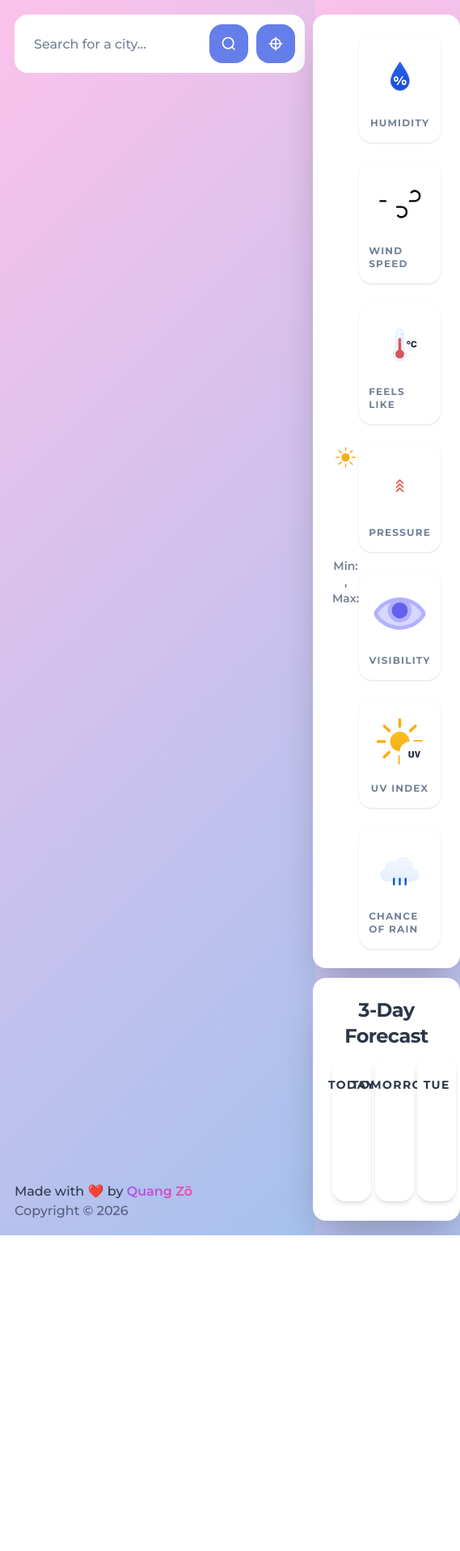
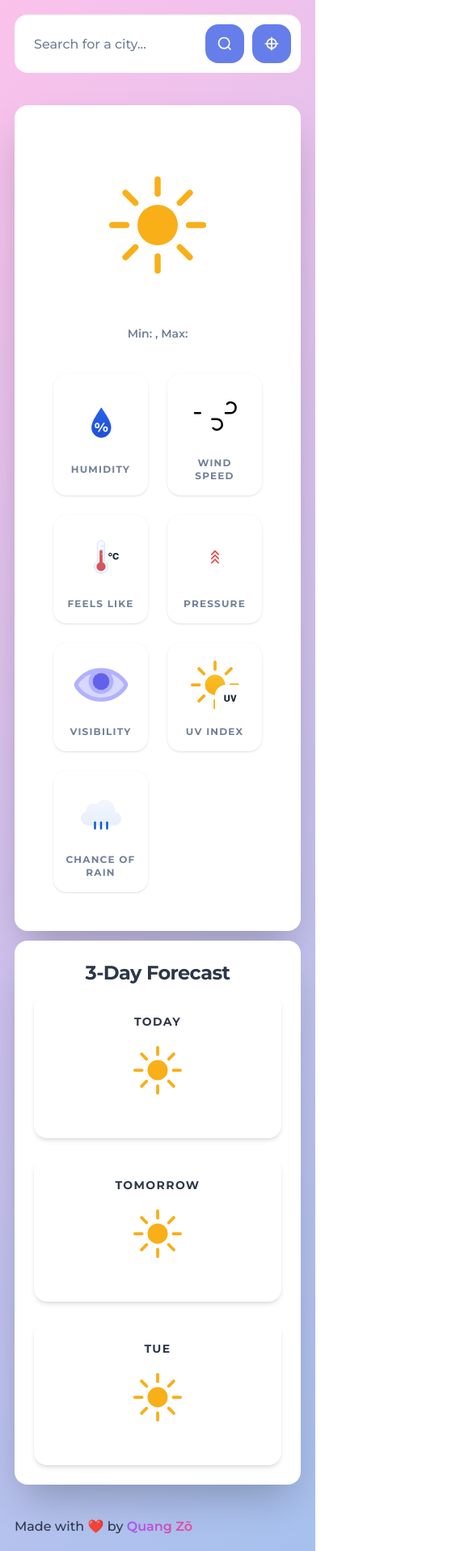
Before and after one commit to QuocThinh2312/weather-app, a website built with Vite: page index.html in a window 390 px wide. Shown: the whole page at 81% size, 569 px wide, since content can reach past the window. Before the commit the page ends 1526 px from the top, so only its background shows below. Built offline with nearby package versions, Linux system fonts and the light colour scheme; no server answers.

Commit message:
upload code

```diff
--- a/index.html
+++ b/index.html
@@ -25,8 +25,8 @@
 
     <title>Weather App</title>
   </head>
-  <body class="font-primary bg-[linear-gradient(135deg,#fbc2eb_0%,#a6c1ee_100%)] p-4.5">
-    <div class="grid grid-cols-[1fr_3fr] items-start gap-2.5">
+  <body class="font-primary bg-[linear-gradient(135deg,#fbc2eb_0%,#a6c1ee_100%)] p-4.5 lg:h-dvh">
+    <div class="grid h-full grid-cols-1 items-start gap-10 lg:grid-cols-[1fr_3fr] lg:gap-2.5">
       <div class="flex h-full flex-col justify-between">
         <!-- Search Form -->
         <form
@@ -34,17 +34,17 @@
           action=""
           autocomplete="off"
           spellcheck="false"
-          class="mb-8 flex items-center gap-2.5 rounded-2xl bg-white p-3 text-white"
+          class="flex items-center gap-2.5 rounded-2xl bg-white p-3 text-white lg:mb-8"
         >
           <input
             id="search-input"
             type="text"
             placeholder="Search for a city..."
-            class="text-text-primary placeholder:text-text-secondary h-full flex-1 px-3 font-medium"
+            class="text-text-primary placeholder:text-text-secondary mr-auto h-full max-w-[60%] flex-1 px-3 font-medium md:mr-0 md:max-w-none"
           />
 
           <button
-            class="bg-primary flex size-12 items-center justify-center rounded-2xl transition-transform duration-150 hover:opacity-80 active:scale-110"
+            class="bg-primary flex size-12 shrink-0 items-center justify-center rounded-2xl transition-transform duration-150 hover:opacity-80 active:scale-110"
             type="submit"
           >
             <svg width="20" height="20" viewBox="0 0 24 24" fill="none" stroke="currentColor" stroke-width="2">
@@ -55,7 +55,7 @@
 
           <button
             id="location-btn"
-            class="bg-primary flex size-12 items-center justify-center rounded-2xl transition-transform duration-150 hover:opacity-80 active:scale-110"
+            class="bg-primary flex size-12 shrink-0 items-center justify-center rounded-2xl transition-transform duration-150 hover:opacity-80 active:scale-110"
             type="button"
           >
             <svg width="20" height="20" viewBox="0 0 24 24" fill="none" stroke="currentColor" stroke-width="2">
@@ -66,7 +66,7 @@
         </form>
 
         <!-- Author -->
-        <div id="footer-text" class="text-text-primary font-medium">
+        <div data-role="footer-text" class="text-text-primary hidden font-medium lg:block">
           <p>
             Made with ❤️ by
             <a
@@ -82,7 +82,7 @@
       </div>
 
       <!-- Weather Display -->
-      <main class="w-full">
+      <main class="size-full">
         <div id="weather-skeleton" class="animate-pulse space-y-3">
           <article class="flex w-full items-center rounded-2xl bg-white p-6 shadow-2xl">
             <section class="flex flex-1 flex-col items-center">
@@ -158,14 +158,16 @@
           </section>
         </div>
 
-        <div id="weather-content" class="hidden space-y-3">
-          <article class="flex flex-1 items-center rounded-2xl bg-white p-6 shadow-2xl">
+        <div id="weather-content" class="hidden h-full space-y-3 md:flex md:flex-col">
+          <article
+            class="flex flex-col items-center gap-10 rounded-2xl bg-white p-12 shadow-2xl lg:flex-row lg:gap-0 lg:p-6"
+          >
             <section class="flex flex-1 flex-col items-center text-center">
-              <h1 id="location-name" class="text-text-primary mb-5 text-2xl font-bold tracking-tight md:text-3xl"></h1>
+              <h1 id="location-name" class="text-text-primary mb-5 text-2xl font-bold tracking-tight sm:text-3xl"></h1>
 
               <img id="weather-icon" src="/icons/weather/sunny-day.svg" alt="" class="mb-5 size-40 object-contain" />
 
-              <span id="current-temp" class="text-primary mb-4 text-xl font-extrabold tracking-wide md:text-8xl">
+              <span id="current-temp" class="text-primary mb-4 text-5xl font-extrabold tracking-wide md:text-8xl">
               </span>
 
               <h2 id="weather-description" class="text-text-primary mb-2 text-2xl font-bold tracking-tight"></h2>
@@ -176,7 +178,9 @@
               </p>
             </section>
 
-            <ul class="flex flex-1 flex-wrap justify-center gap-6 font-bold">
+            <ul
+              class="grid grid-cols-2 gap-6 text-center font-bold sm:grid-cols-3 md:flex md:flex-1 md:flex-wrap md:justify-center"
+            >
               <li
                 class="flex flex-col items-center justify-center rounded-2xl bg-white p-3 shadow-sm transition-transform hover:scale-105"
               >
@@ -236,11 +240,11 @@
           </article>
 
           <section
-            class="flex w-full flex-1 flex-col items-center gap-2.5 rounded-2xl bg-white p-6 text-center shadow-2xl"
+            class="flex w-full flex-1 flex-col items-center justify-center gap-2.5 rounded-2xl bg-white p-6 text-center shadow-2xl"
           >
             <h2 class="text-text-primary text-2xl font-bold tracking-tight">3-Day Forecast</h2>
 
-            <ul class="grid w-full grid-cols-3 items-center gap-6">
+            <ul class="grid w-full grid-cols-1 items-center gap-6 md:grid-cols-3">
               <li
                 class="flex flex-col items-center justify-center gap-2.5 rounded-2xl bg-white p-6 shadow-md transition-transform hover:-translate-y-1 hover:shadow-lg"
               >
@@ -292,6 +296,21 @@
           </section>
         </div>
       </main>
+
+      <!-- Author -->
+      <div data-role="footer-text" class="text-text-primary flex items-center justify-between font-medium lg:hidden">
+        <p>
+          Made with ❤️ by
+          <a
+            href="https://github.com/QuocThinh2312"
+            target="_blank"
+            class="bg-[linear-gradient(90deg,#a855f7,#ec4899,#fbbf24)] bg-size-[200%_auto] bg-clip-text font-semibold text-transparent transition-[background-position] duration-150 ease-in hover:bg-bottom"
+          >
+            Quang Zõ
+          </a>
+        </p>
+        <span class="hidden opacity-70 sm:block">Copyright © 2026</span>
+      </div>
     </div>
 
     <div
--- a/src/js/services/weatherApi.js
+++ b/src/js/services/weatherApi.js
@@ -3,11 +3,11 @@ import { normalizeLocationQuery } from '../utils/normalizeLocationQuery';
 const API_KEY = import.meta.env.VITE_API_KEY;
 const BASE_URL = import.meta.env.VITE_BASE_URL;
 
-export async function fetchWeather(query) {
+export async function fetchWeather(query, signal) {
   const cleanQuery = normalizeLocationQuery(query);
 
   try {
-    const res = await fetch(`${BASE_URL}/forecast.json?key=${API_KEY}&q=${cleanQuery}&days=3`);
+    const res = await fetch(`${BASE_URL}/forecast.json?key=${API_KEY}&q=${cleanQuery}&days=3`, { signal });
 
     if (!res.ok) {
       throw new Error('Unable to retrieve weather data.');
@@ -15,12 +15,11 @@ export async function fetchWeather(query) {
 
     return await res.json();
   } catch (error) {
-    console.error('Error calling API: ', error);
-
     if (error.name === 'AbortError') {
       throw error;
     }
 
+    console.error('Error calling API: ', error);
     return null;
   }
 }
--- a/src/js/ui/renderWeatherData.js
+++ b/src/js/ui/renderWeatherData.js
@@ -26,7 +26,7 @@ const weatherIconTodayEl = document.querySelector('#weather-icon-today');
 const weatherIconTomorrowEl = document.querySelector('#weather-icon-tomorrow');
 const weatherIconDayAfterEl = document.querySelector('#weather-icon-day-after');
 
-const footerTextEl = document.querySelector('#footer-text');
+const footerTextList = document.querySelectorAll('[data-role="footer-text"]');
 
 const days = ['Sunday', 'Monday', 'Tuesday', 'Wednesday', 'Thursday', 'Friday', 'Saturday'];
 
@@ -39,14 +39,18 @@ function renderBackgroundColor(isDay) {
     document.body.classList.add('bg-day');
     document.body.classList.remove('bg-night');
 
-    footerTextEl.classList.add('text-text-primary');
-    footerTextEl.classList.remove('text-white');
+    footerTextList.forEach((ele) => {
+      ele.classList.add('text-text-primary');
+      ele.classList.remove('text-white');
+    });
   } else {
     document.body.classList.remove('bg-day');
     document.body.classList.add('bg-night');
 
-    footerTextEl.classList.add('text-white');
-    footerTextEl.classList.remove('text-text-primary');
+    footerTextList.forEach((ele) => {
+      ele.classList.remove('text-text-primary');
+      ele.classList.add('text-white');
+    });
   }
 }
 
```
